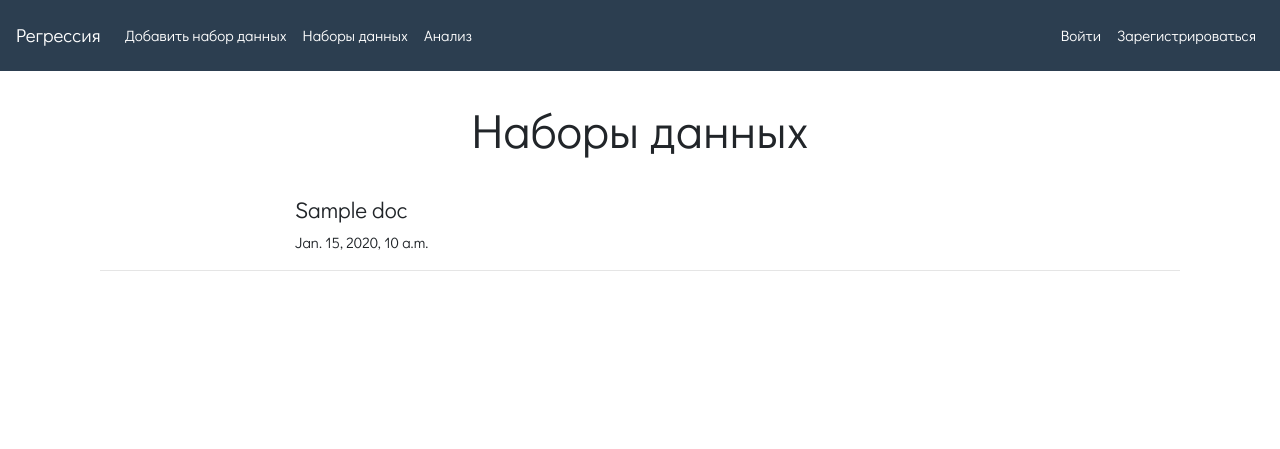
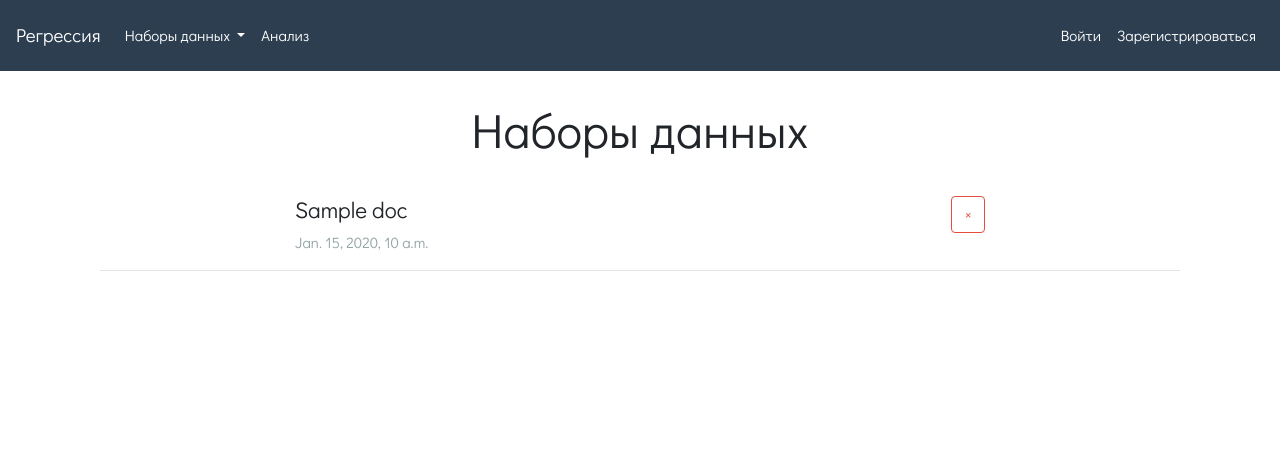
Before and after one commit to 7dev7/regression, a Django app: template datamanager/templates/my_data.html in a window 1280 px wide. Shown: the top 449 px of the page. Run offline with Django 3.2, Linux system fonts and the light colour scheme; the template is opened without the code that fills it: most values are stand-ins (such as "Sample title", 1, 10 or a date in 2020); some libraries are stand-ins or nearby versions; some web fonts are replaced.

Commit message:
added dataset deletion

```diff
--- a/datamanager/services/services.py
+++ b/datamanager/services/services.py
@@ -9,3 +9,8 @@ def load_dataset(file, user):
 def generate_doc_name(user):
     count = Document.objects.filter(author=user).count()
     return 'Набор #{}'.format(count + 1)
+
+
+def delete_document(doc_id):
+    doc = Document.objects.filter(id=doc_id)
+    doc.delete()
--- a/datamanager/templates/my_data.html
+++ b/datamanager/templates/my_data.html
@@ -12,13 +12,22 @@
             {% if documents %}
                 {% for doc in documents %}
                     <div class="col-md-8 offset-md-2">
+                        <form method="POST">
+                            {% csrf_token %}
+                            <input type="hidden" name="doc_id" value="{{ doc.id }}"/>
+                            <button class="btn btn-outline-danger float-right"><span aria-hidden="true">&times;</span>
+                            </button>
+                        </form>
                         <h4>{{ doc.name }}</h4>
-                        <span>{{ doc.upload_time }}</span>
+                        <p class="text-secondary">{{ doc.upload_time }}</p>
                     </div>
                     <hr>
                 {% endfor %}
             {% else %}
-                <h4>Empty docs</h4>
+                <div class="col-md-8 offset-md-2">
+                    <h4>На данный момент у вас нет наборов данных :(</h4>
+                    <h5>Вы можете добавить наборы данных <a href="/data/load">здесь</a></h5>
+                </div>
             {% endif %}
         </div>
     </div>
--- a/templates/base.html
+++ b/templates/base.html
@@ -25,11 +25,13 @@
     </button>
     <div class="collapse navbar-collapse" id="navbarResponsive">
         <ul class="navbar-nav">
-            <li class="nav-item">
-                <a class="nav-link" href="/data/load/">Добавить набор данных</a>
-            </li>
-            <li class="nav-item">
-                <a class="nav-link" href="/data/">Наборы данных</a>
+            <li class="nav-item dropdown">
+                <a class="nav-link dropdown-toggle" data-toggle="dropdown" href="#" id="dataset">Наборы данных <span
+                        class="caret"></span></a>
+                <div class="dropdown-menu" aria-labelledby="dataset">
+                    <a class="dropdown-item" href="/data/load/">Добавить набор данных</a>
+                    <a class="dropdown-item" href="/data/">Мои наборы</a>
+                </div>
             </li>
             <li class="nav-item">
                 <a class="nav-link" href="/">Анализ</a>
```
Also changed, not shown: datamanager/views/my_data.py (+14 -0 lines).
